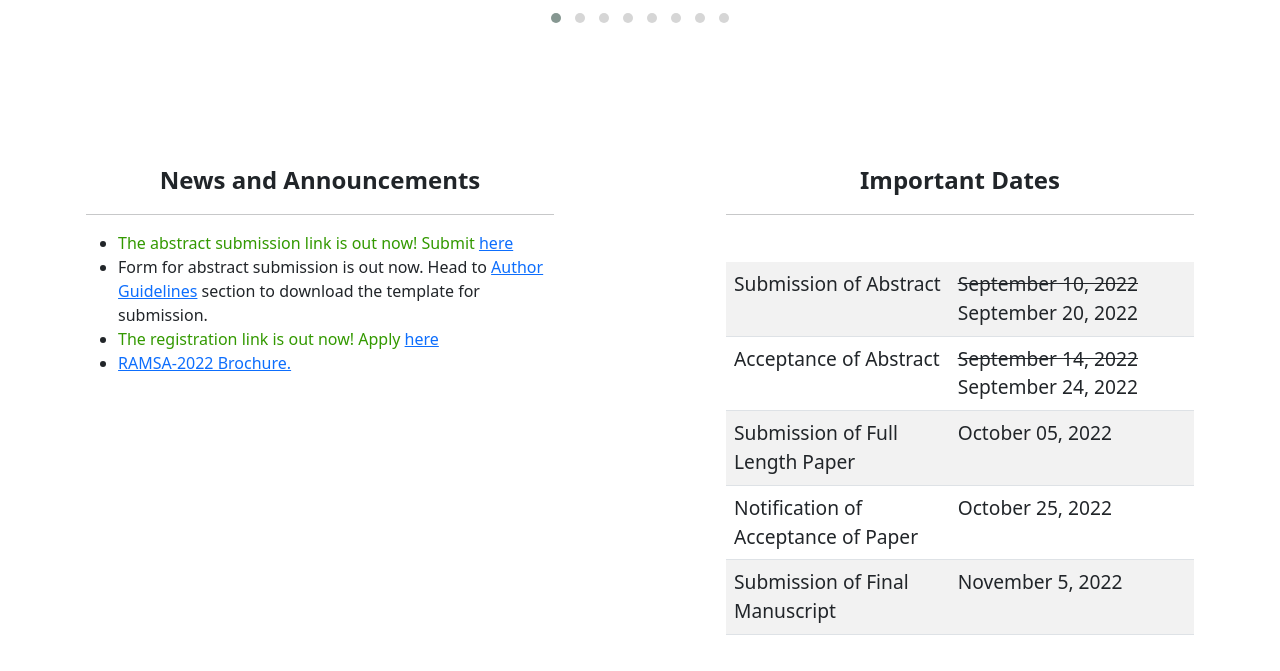
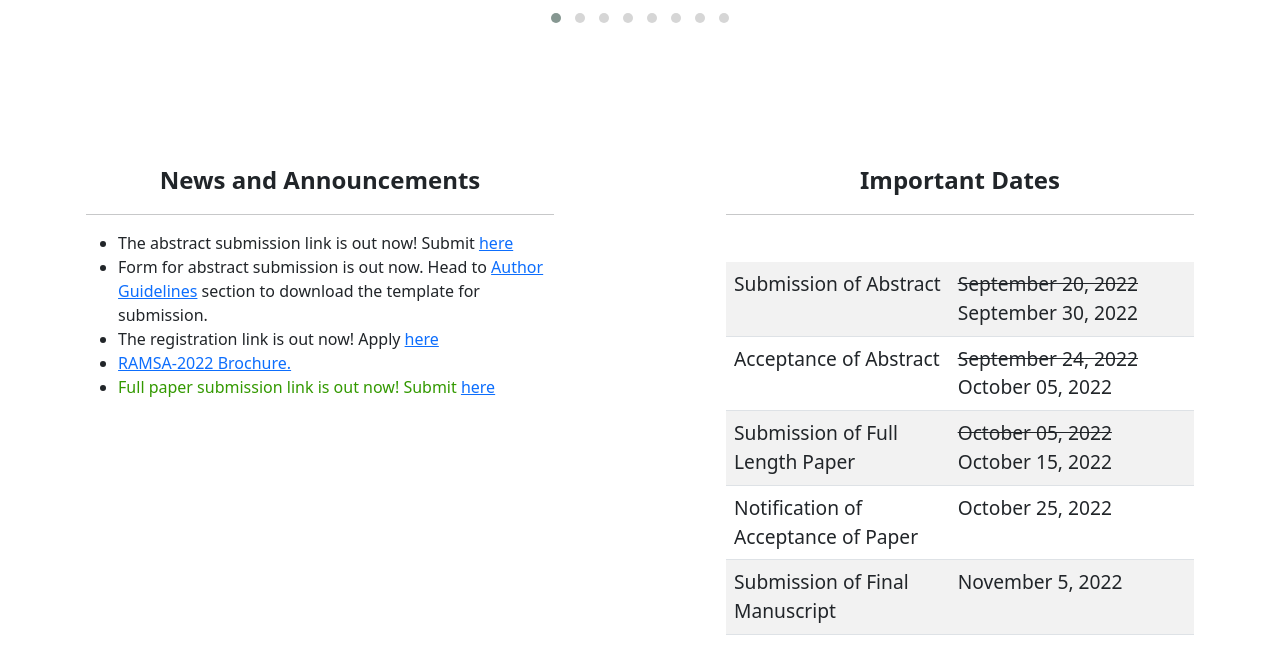
Before and after one commit to ayushb2002/ramsa, a PHP site: page / in a window 1280 px wide. Shown: the part 1312-1983 px from the top of the page. Run offline with PHP 8.4, Linux system fonts and the light colour scheme.

Commit message:
Updated 20 Sep

```diff
--- a/authors.php
+++ b/authors.php
@@ -44,8 +44,8 @@
                         <a href="resources/abstract_template.doc" download="Abstract Template.doc"><button class="btn btn-success">Download Abstract Template Here</button></a>
                     </div>
                 </div>
-            <div class="d-flex flex-column align-items-center justify-content-center mt-5">
-                    <span class="tbu text-center">Full paper submission link to be added soon...</span>
+            <div class="d-flex flex-column align-items-center justify-content-center">
+                    <div class= "py-3"> <a href="https://easychair.org/my/conference?conf=ramsa2022" target="_blank"><button class="btn btn-success">Full paper submission link</button></a> </div>
                 </div>
             </div>
         </div>
--- a/news.php
+++ b/news.php
@@ -5,10 +5,11 @@
             <span class="fw-bold fs-4 d-flex justify-content-center">News and Announcements</span>
             <hr>
             <ul>
-            <li><span class="multi-color">The abstract submission link is out now! Submit </span><a href="https://forms.gle/4XJarSyH6FTq7WHi9" target="_blank">here</a></li>
+            <li><span>The abstract submission link is out now! Submit </span><a href="https://forms.gle/4XJarSyH6FTq7WHi9" target="_blank">here</a></li>
                 <li><span>Form for abstract submission is out now. Head to <a href="#abstract">Author Guidelines</a> section to download the template for submission.</span></li>
-                <li><span class="multi-color">The registration link is out now! Apply </span><a href="https://forms.gle/BXWC29y5oXSJLW1v7" target="_blank">here</a></li>
+                <li><span>The registration link is out now! Apply </span><a href="https://forms.gle/BXWC29y5oXSJLW1v7" target="_blank">here</a></li>
                 <li><a href="resources/RAMSA-2022.pdf" target="_blank">RAMSA-2022 Brochure.</a></li>
+                <li><span class="multi-color">Full paper submission link is out now! Submit </span><a href="https://easychair.org/my/conference?conf=ramsa2022" target="_blank">here</a></li>
             </ul>
         </div>
         </div>
@@ -19,15 +20,15 @@
             <table class="dates table table-hover table-striped">
                 <tr>
                     <td>Submission of Abstract</td>
-                    <td><strike>September 10, 2022</strike> September 20, 2022</td>
+                    <td><strike>September 20, 2022</strike> September 30, 2022</td>
                 </tr>
                 <tr>
                     <td>Acceptance of Abstract</td>
-                    <td><strike>September 14, 2022</strike> September 24, 2022</td>
+                    <td><strike>September 24, 2022</strike> October 05, 2022</td>
                 </tr>
                 <tr>
                     <td>Submission of Full Length Paper</td>
-                    <td>October 05, 2022</td>
+                    <td><strike>October 05, 2022</strike> <br>October 15, 2022</td>
                 </tr>
                 <tr>
                     <td>Notification of Acceptance of Paper</td>
--- a/resources/speaker.json
+++ b/resources/speaker.json
@@ -33,5 +33,20 @@
     "name": "Prof. Kusum Deep",
     "affliation": "Professor, IIT Roorkee (Visiting Professor, Liverpool Hope University, UK)",
     "image": "img/speakers/Kusum_Deep.jpeg"
+  },
+  {
+    "name": "Prof. Peeyush Chandra",
+    "affliation": "Professor (Retired), IIT Kanpur",
+    "image": "img/speakers/Peeyush_Chandra.jpeg"
+  },
+  {
+    "name": "Prof. S. R. Chaudhari",
+    "affliation": "Professor, Kavayitri Bahinabai Chaudhari North Maharashtra University, Jalgaon , India",
+    "image": "img/speakers/S_R_Chaudhari.jpeg"
+  },
+  {
+    "name": "Prof. B. V. Rathish Kumar",
+    "affliation": "Professor, IIT Kanpur",
+    "image": "img/speakers/B_V_Rathish_Kumar.jpeg"
   }
 ]
```
Also changed, not shown: img/speakers/B_V_Rathish_Kumar.jpeg (added), img/speakers/Peeyush_Chandra.jpeg (added), img/speakers/S_R_Chaudhari.jpeg (added).
